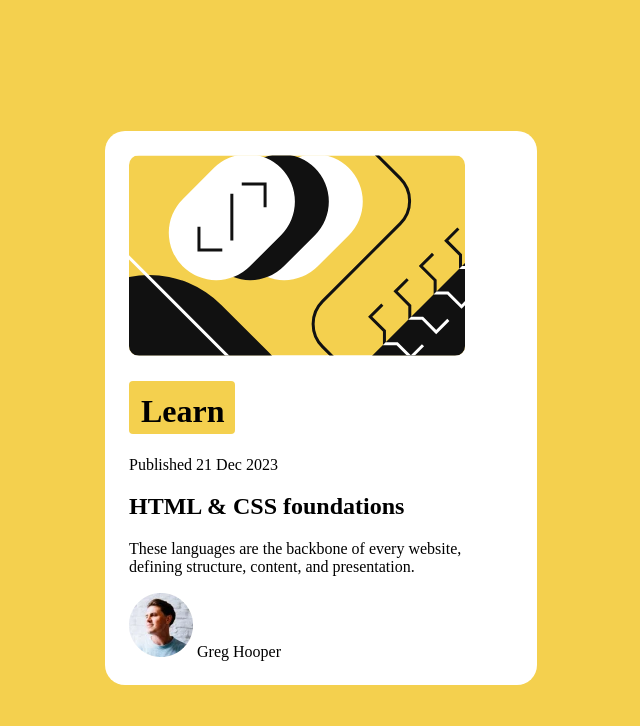
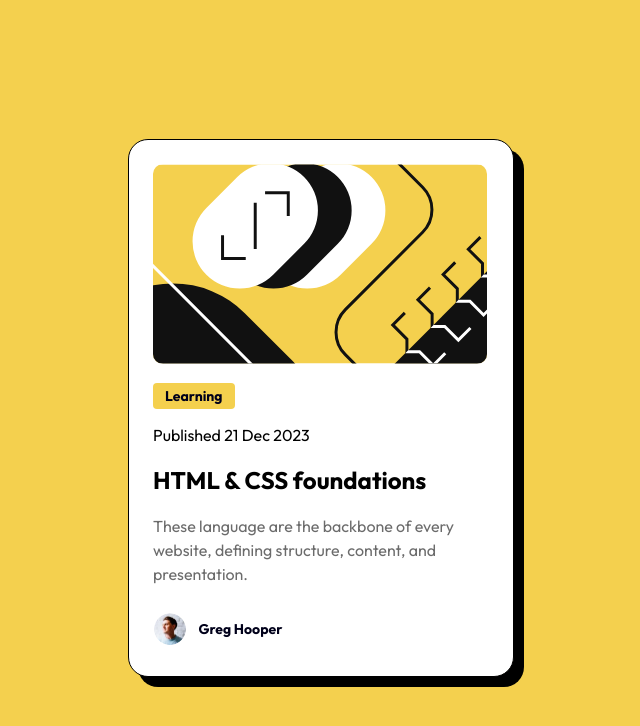
Before and after one commit to LloydDagoc/practice-1-2, a plain HTML site: page index.html in a window 1280 px wide. Shown: the whole page, without its empty margins (327-967 px from the left). Drawn offline with Linux system fonts and the light colour scheme.

Commit message:
done with the project

```diff
--- a/index.html
+++ b/index.html
@@ -1,22 +1,36 @@
-<!DOCTYPE html>
+<!doctype html>
 <html lang="en">
+
 <head>
-  <meta charset="UTF-8">
-  <meta name="viewport" content="width=device-width, initial-scale=1.0">
+  <meta charset="UTF-8" />
+  <meta name="viewport" content="width=device-width, initial-scale=1.0" />
   <title>Document</title>
-  <link rel="stylesheet" href="style.css">
+  <link rel="stylesheet" href="style.css" />
+  <style>
+    @import url("https://fonts.googleapis.com/css2?family=Figtree:ital,wght@0,300..900;1,300..900&family=Outfit:wght@100..900&display=swap");
+  </style>
 </head>
+
 <body>
-    <div class="container">
-      <img src="assets\images\illustration-article.svg" alt="favicon">
-      <h1 class="title">Learn</h1>
-      <p>Published 21 Dec 2023</p>
-      <h2>HTML & CSS foundations</h2>
-      <p>These languages are the backbone of every website, defining structure, content, and presentation.</p>
-      <div>
-        <img src="assets\images\image-avatar.webp" alt="avatar"/>
-        <span>Greg Hooper</span>
+  <div class="container">
+    <img class="bigPic" src="assets\images\illustration-article.svg" alt="Abstract Image">
+    <div class="contentSection">
+      <div class="title">
+        <h1>Learning</h1>
+      </div>
+      <div class="textContent">
+        <p>Published 21 Dec 2023</p>
+        <h2>HTML & CSS foundations</h2>
+        <p2>
+          These language are the backbone of every website, defining structure, content, and presentation.
+        </p2>
+      </div>
+      <div class="avatarSection">
+        <img src="assets\images\image-avatar.webp" alt="Avatar">
+        <p>Greg Hooper</p>
       </div>
     </div>
+  </div>
 </body>
+
 </html>
--- a/style.css
+++ b/style.css
@@ -6,6 +6,8 @@ body{
     justify-content: center;
     align-items: center;
 }
+
+
 .container{
     max-width: 384px;
     max-height: 522px;
@@ -13,16 +15,64 @@ body{
     padding: 24px;
     border-radius: 20px;
     text-align: left;
-}
-img{
-    border-radius: 10px;
+    font-family: "Outfit", sans-serif;
+    font-optical-sizing: auto;
+    font-weight: 400;
+    font-style: normal;
+    flex-wrap: wrap;
+    box-shadow: 10px 10px black;
+    border: 1px solid black;
+
 }
 /* Unfinished */
-h1{
-    max-width: 82px;
-    max-height: 29px;
-    background-color:hsl(47, 88%, 63%);
+.bigPic{
+    border-radius: 10px;
+    max-width: 100%;
+    max-height: 200px;
+}
+.title{
+    background-color: hsl(47, 88%, 63%) ;
+    width:auto;
+    height: auto;
+    display:inline-block;
+    padding: 4px 12px;
     border-radius: 4px;
-    padding: 12px;
+    margin-top: 15px;
+}
+.title h1{
+    font-size: 14px;
+    font-weight: 700;
+    color: hsl(240, 100%, 5%);
+    margin:0;
+}
+.textContent{
+    flex-wrap: wrap;
+    max-width: 336px;
 
 }
+.textContent p2{
+    font-size: 16px;
+    color: hsl(0, 0%, 42%);
+    margin-top: 12px;
+    line-height: 1.5;
+}
+.avatarSection{
+    display: flex;
+    align-items: center;
+    margin-top: 20px;
+    gap: 12px;
+}
+.avatarSection img{
+    max-width: 32px;
+    max-height: 32px;
+    border-radius: 50%;
+    border: 1px solid white;
+}
+.avatarSection p{
+    font-size: 14px;
+    color: hsl(240, 100%, 5%);
+    font-weight: 700;
+}
+.container:hover{
+    cursor: url(assets/images/Pointer.png), pointer;
+}
```
Also changed, not shown: assets/images/Pointer.png (added).
